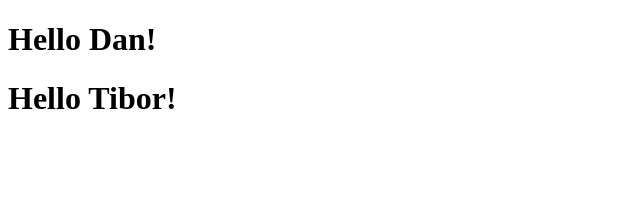
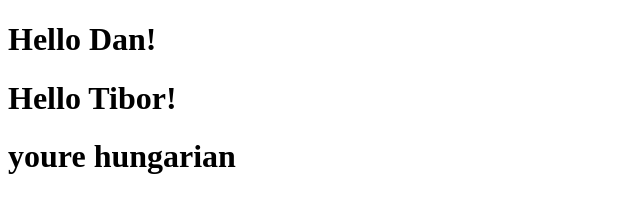
Before and after one commit to Dan2024/introductions-2, a plain HTML site: page index.html in a window 1280 px wide. Shown: the whole page, without its empty margins (0-640 px from the left). Drawn offline with Linux system fonts and the light colour scheme.

Commit message:
third commit

```diff
--- a/index.html
+++ b/index.html
@@ -9,5 +9,7 @@
   <body>
     <h1>Hello Dan!</h1>
     <h1>Hello Tibor!</h1>
+    <h1>youre hungarian</h1>
+
   </body>
 </html>
```
